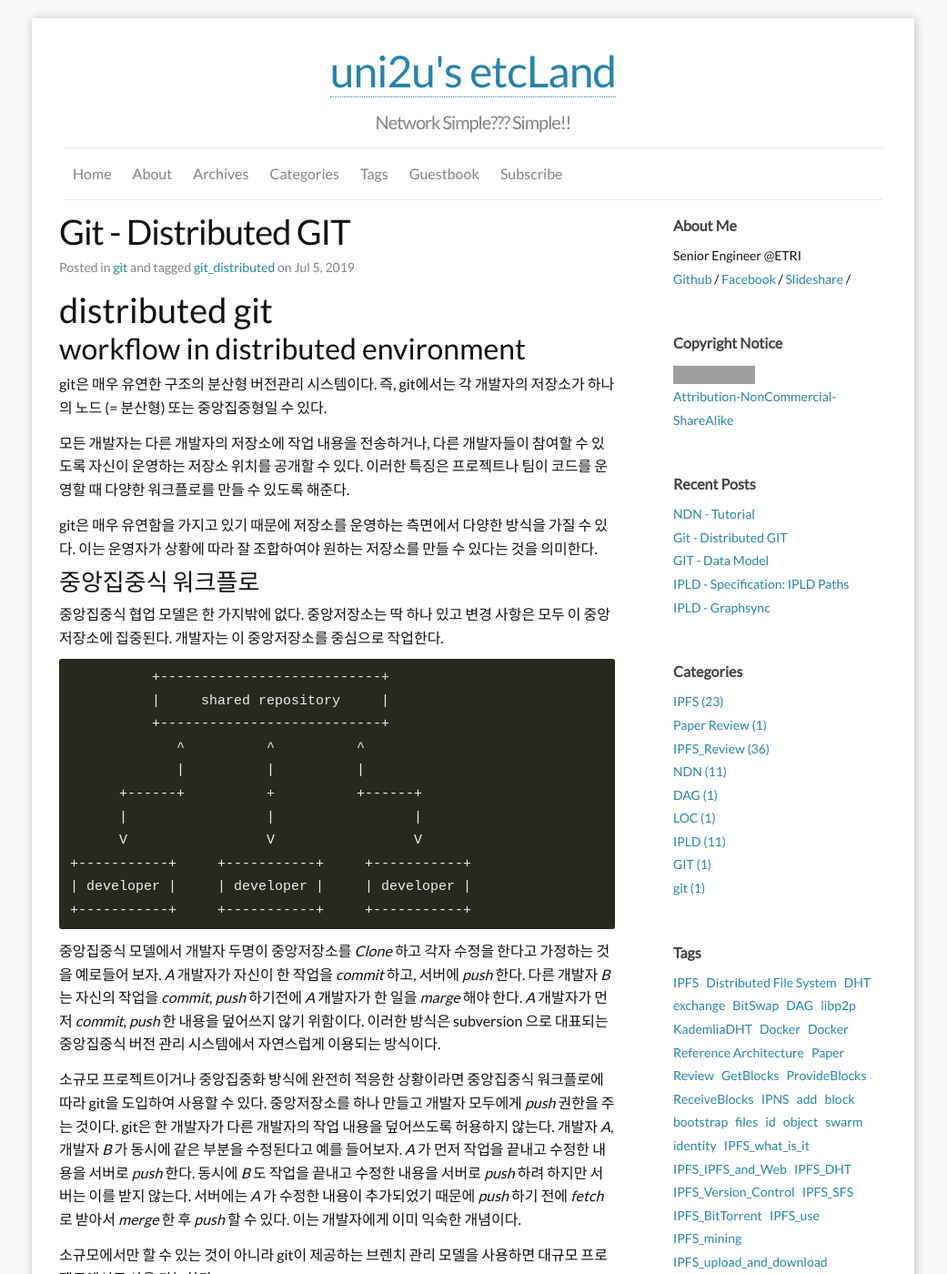
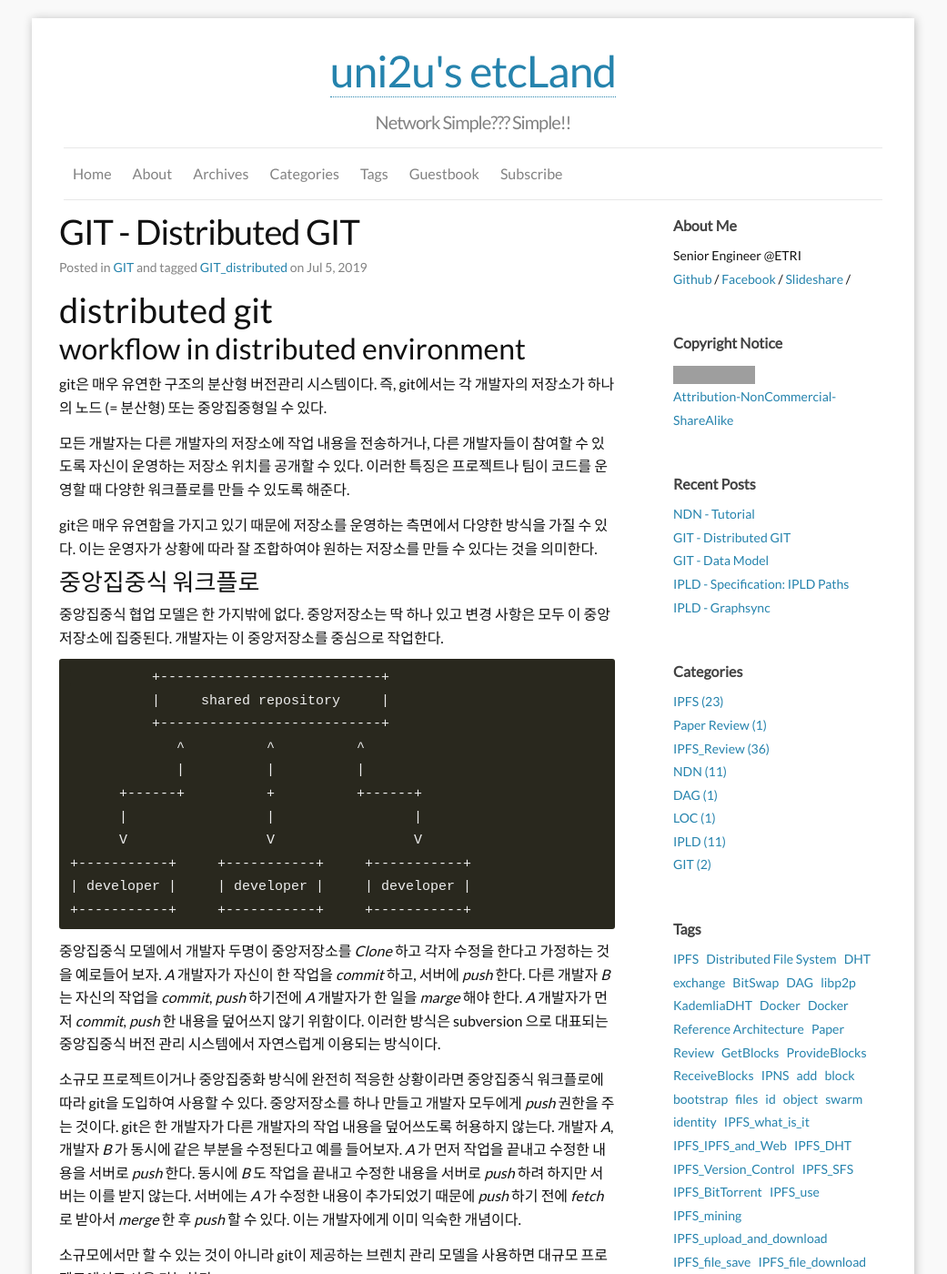
Before and after one commit to uni2u/uni2u.github.io, a Jekyll site: the page built from _posts/2019-07-05-git02.md, in a window 1280 px wide and 1400 px high. Shown: the whole window at 91% size, without its empty margins (120-1161 px from the left). Built offline with Jekyll 4.4.1, drawn with Linux system fonts in a browser that asks for light colours; comment, search, counter and statistics services are not loaded; some of the changed text lies outside the part shown; grey boxes are pictures that could not be loaded.

Commit message:
git distributed

```diff
--- a/_posts/2019-07-05-git02.md
+++ b/_posts/2019-07-05-git02.md
@@ -1,10 +1,10 @@
 ---
 layout: post
-title: "Git - Distributed GIT"
+title: "GIT - Distributed GIT"
 categories:
-  - git
+  - GIT
 tags:
-  - git_distributed
+  - GIT_distributed
 lang: ko
 author: "uni2u"
 meta: "Springfield"
```
